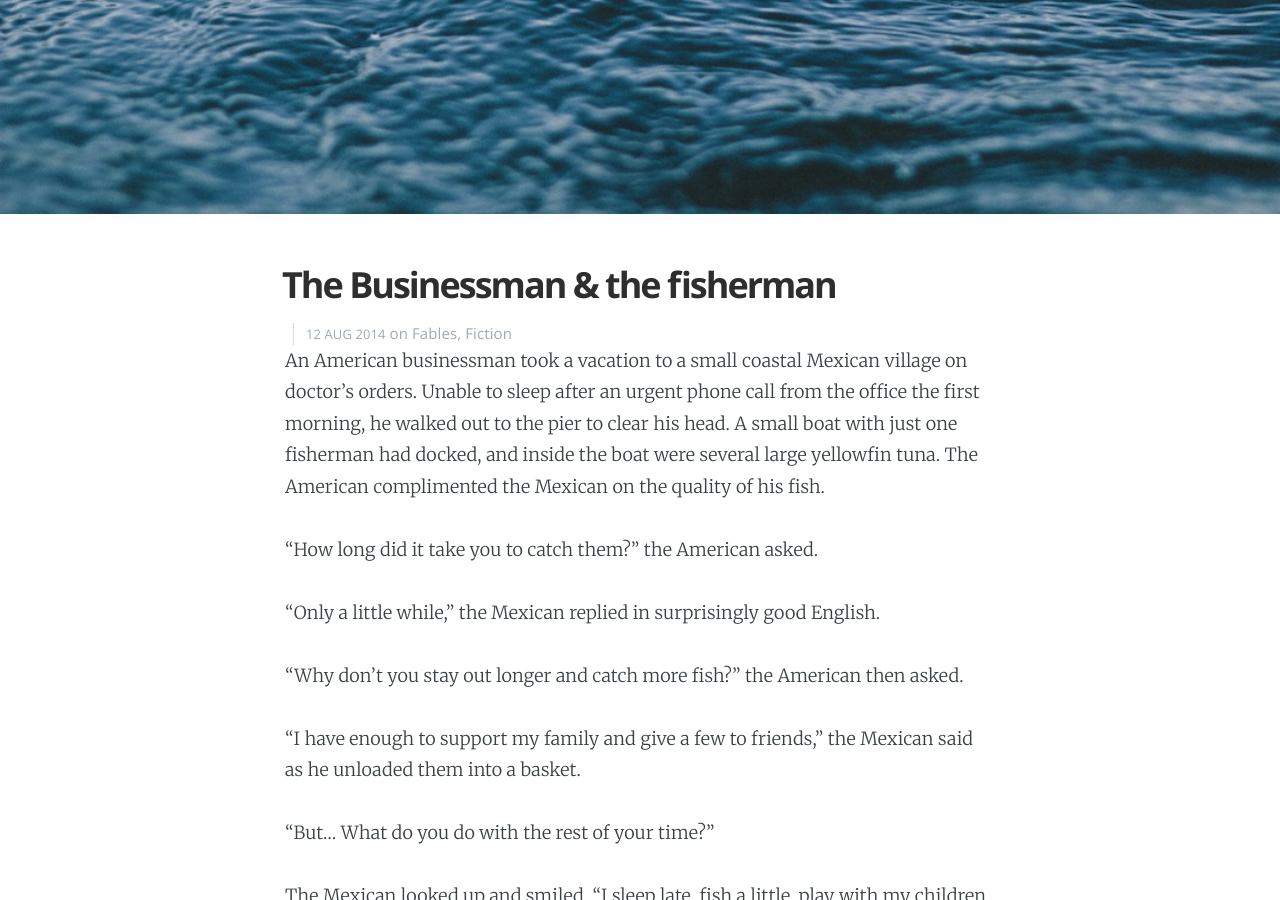
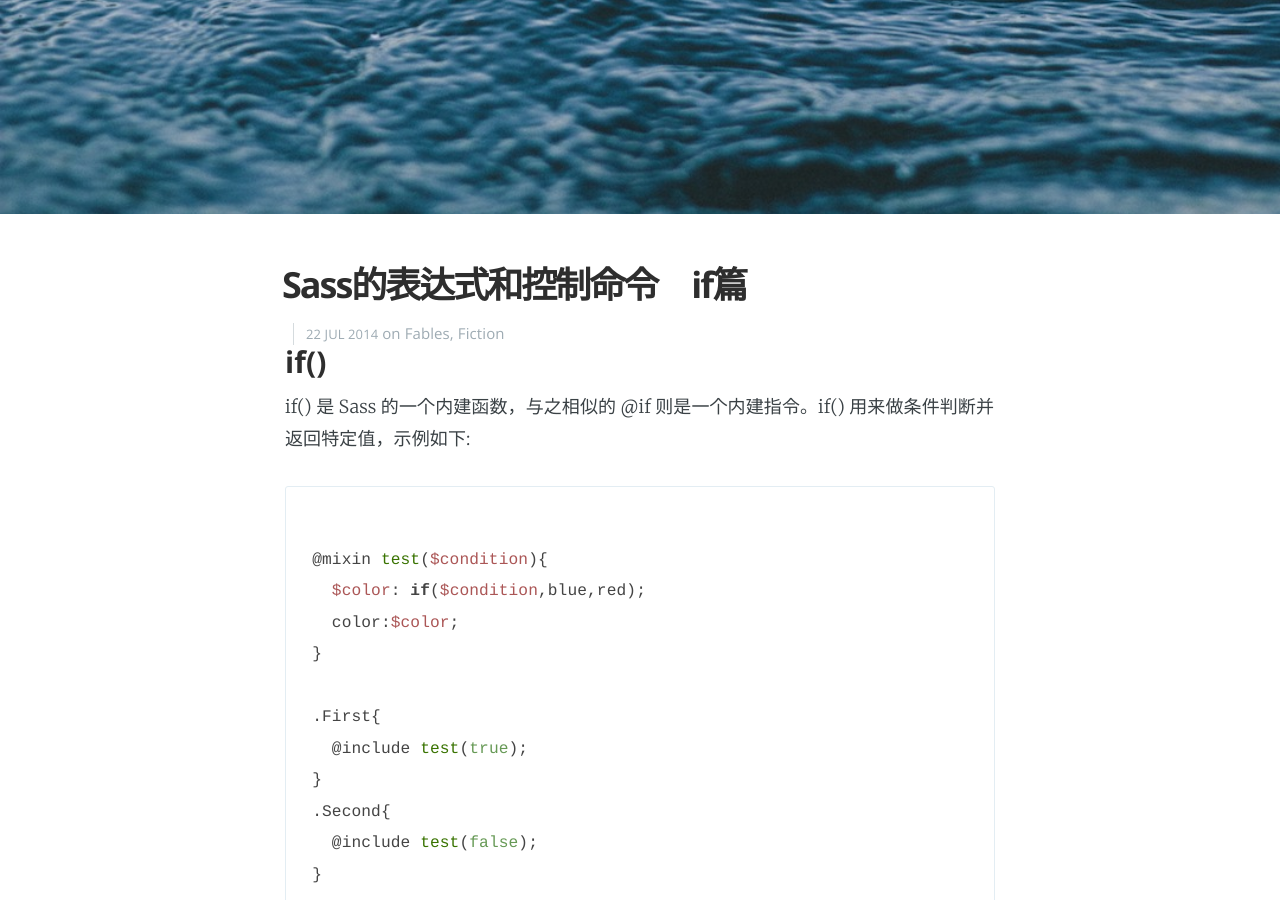
Before and after one commit to gengxiaojun1/dajunDemo, a Jekyll site: the page built from _posts/2014-08-12-the-businessman-and-fisherman.md, in a window 1280 px wide and 900 px high, scrolled down 371 px. Built offline with Jekyll 4.4.1, drawn with Linux system fonts in a browser that asks for light colours; nearby versions of some CDN libraries; some of the changed text lies outside the part shown.

Commit message:
添加文章

````diff
--- a/_posts/2014-08-12-the-businessman-and-fisherman.md
+++ b/_posts/2014-08-12-the-businessman-and-fisherman.md
@@ -1,45 +1,121 @@
 ---
 layout: post
 cover: 'assets/images/cover7.jpg'
-title: The Businessman & the fisherman
-date:   2014-08-12 10:18:00
+title: Sass的表达式和控制命令　if篇
+date:   2014-07-22 1:49:35
 tags: fables fiction
 subclass: 'post tag-test tag-content'
 categories: 'casper'
 navigation: True
 logo: 'assets/images/ghost.png'
 ---
+### if()
+if() 是 Sass 的一个内建函数，与之相似的 @if 则是一个内建指令。if() 用来做条件判断并返回特定值，示例如下:
+```
 
-An American businessman took a vacation to a small coastal Mexican village on doctor’s orders. Unable to sleep after an urgent phone call from the office the first morning, he walked out to the pier to clear his head. A small boat with just one fisherman had docked, and inside the boat were several large yellowfin tuna. The American complimented the Mexican on the quality of his fish.
+@mixin test($condition){
+  $color: if($condition,blue,red);
+  color:$color;
+}
 
-“How long did it take you to catch them?” the American asked.
+.First{
+  @include test(true);
+}
+.Second{
+  @include test(false);
+}
 
-“Only a little while,” the Mexican replied in surprisingly good English.
+```
 
-“Why don’t you stay out longer and catch more fish?” the American then asked.
+*编译结果为:*
 
-“I have enough to support my family and give a few to friends,” the Mexican said as he unloaded them into a basket.
+```
 
-“But… What do you do with the rest of your time?”
+.First {
+  color: blue; }
 
-The Mexican looked up and smiled. “I sleep late, fish a little, play with my children, take a siesta with my wife, Julia, and stroll into the village each evening, where I sip wine and play guitar with my amigos. I have a full and busy life, señor.”
+.Second {
+  color: red; }
 
-The American laughed and stood tall. “Sir, I’m a Harvard M.B.A. and can help you. You should spend more time fishing, and with the proceeds, buy a bigger boat. In no time, you could buy several boats with the increased haul. Eventually, you would have a fleet of fishing boats.”
+```
+>  在上面的例字中，if() 函数内的三个参数分别代表: *测试条件*，*测试成功返回值*，*测试失败返回值*\
+（除了 false 和 null 之外的所有测试条件都被视为测试成功）。如果使用数字作为上述示例的条件，同样会返回测试成功的值:
 
-He continued, “Instead of selling your catch to a middleman, you would sell directly to the consumers, eventually opening your own cannery. You would control the product, processing, and distribution. You would need to leave this small coastal fishing village, of course, and move to Mexico City, then to Los Angeles, and eventually to New York City, where you could run your expanded enterprise with proper management.
+### @if
+*@if 后跟一个表达式，如果表达式的结果为 true，则返回特定的样式，示例如下:*
 
-The Mexican fisherman asked, “But, señor, how long will all this take?”
+```
 
-To which the American replied, “15-20 years, 25 tops.”
+@mixin txt($weight) {
+  color: white;
+  @if $weight == bold { font-weight: bold;}
+}
 
-“But what then, señor?”
+.txt1 {
+  @include txt(none);
+}
 
-The American laughed and said, “That’s the best part. When the time is right, you would announce an IPO and sell your company stock to the public and become very rich. You would make millions.”
+.txt2 {
+  @include txt(bold);
+}
+```
+*编译结果为:*
+```
 
-“Millions señor? Then what?"
+.txt1 {
+  color: white; }
 
-“Then you would retire and move to a small coastal fishing village, where you would sleep late, fish a little, play with your kids, take a siesta with your wife, and stroll in to the village in the evenings where you could sip wine and play your guitar with your amigos.”
+.txt2 {
+  color: white;
+  font-weight: bold; }
 
-Adapted from the "Anekdote zur Senkung der Arbeitsmoral" by **Heinrich Böll**
+```
+*此外，我们可以使用 @if ... @else if ... @else 结构来处理多个条件，示例如下：*
 
-An influential German write and Nobel Prize for Literature in 1972.
+```
+
+@mixin txt($weight) {
+  color: white;
+  @if $weight == bold { font-weight: bold;}
+  @else if $weight == light { font-weight: 100;}
+  @else { font-weight: normal;}
+}
+
+.txt1 {
+  @include txt(bold);
+}
+
+.txt2 {
+  @include txt(light);
+}
+
+.txt3 {
+  @include txt(none);
+}
+
+.txt4 {
+  @include txt(normal)
+}
+
+```
+*编译结果如下:*
+```
+
+.txt1 {
+  color: white;
+  font-weight: bold; }
+
+.txt2 {
+  color: white;
+  font-weight: 100; }
+
+.txt3 {
+  color: white;
+  font-weight: normal; }
+
+.txt4 {
+  color: white;
+  font-weight: normal; }
+
+```
+这里的 <code>.txt3 </code>和<code> .txt4</code> 是用来向各位演示 @if 的解析机制。在 <code>.txt1 </code>中，如果不传入 <code>bold</code>，那么就不会生成 <code>font-weight</code> 相关的样式。
````
Also changed, not shown: _posts/2014-09-27-a-full-and-comprehensive-style-test.md (+8 -12 lines).
